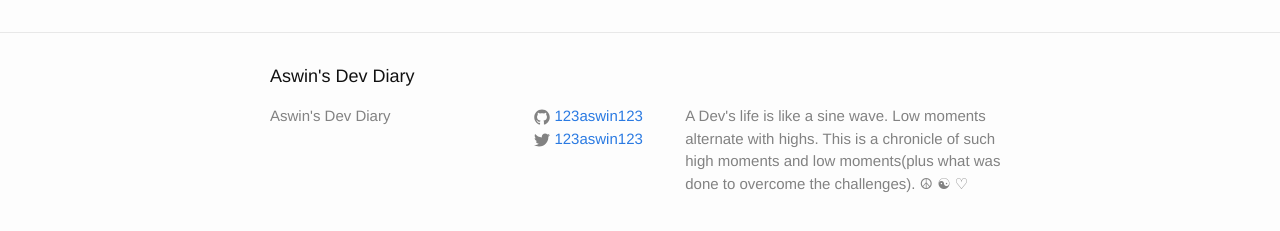
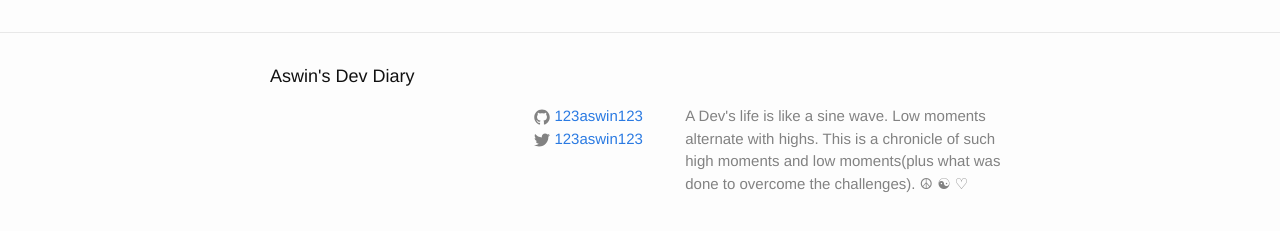
Before and after one commit to 123aswin123/123aswin123.github.io, a Jekyll site: the page built from index.html, in a window 1280 px wide. Shown: the part 264-495 px from the top of the page. Built offline with Jekyll 4.4.1, drawn with Linux system fonts in a browser that asks for light colours.

```diff
--- a/_includes/footer.html
+++ b/_includes/footer.html
@@ -7,8 +7,8 @@
     <div class="footer-col-wrapper">
       <div class="footer-col  footer-col-1">
         <ul class="contact-list">
-          <li>{{ site.title }}</li>
-          <li><a href="mailto:{{ site.email }}">{{ site.email }}</a></li>
+          <!-- <li>{{ site.title }}</li> -->
+          <!-- <li><a href="mailto:{{ site.email }}">{{ site.email }}</a></li> -->
         </ul>
       </div>
 
```
